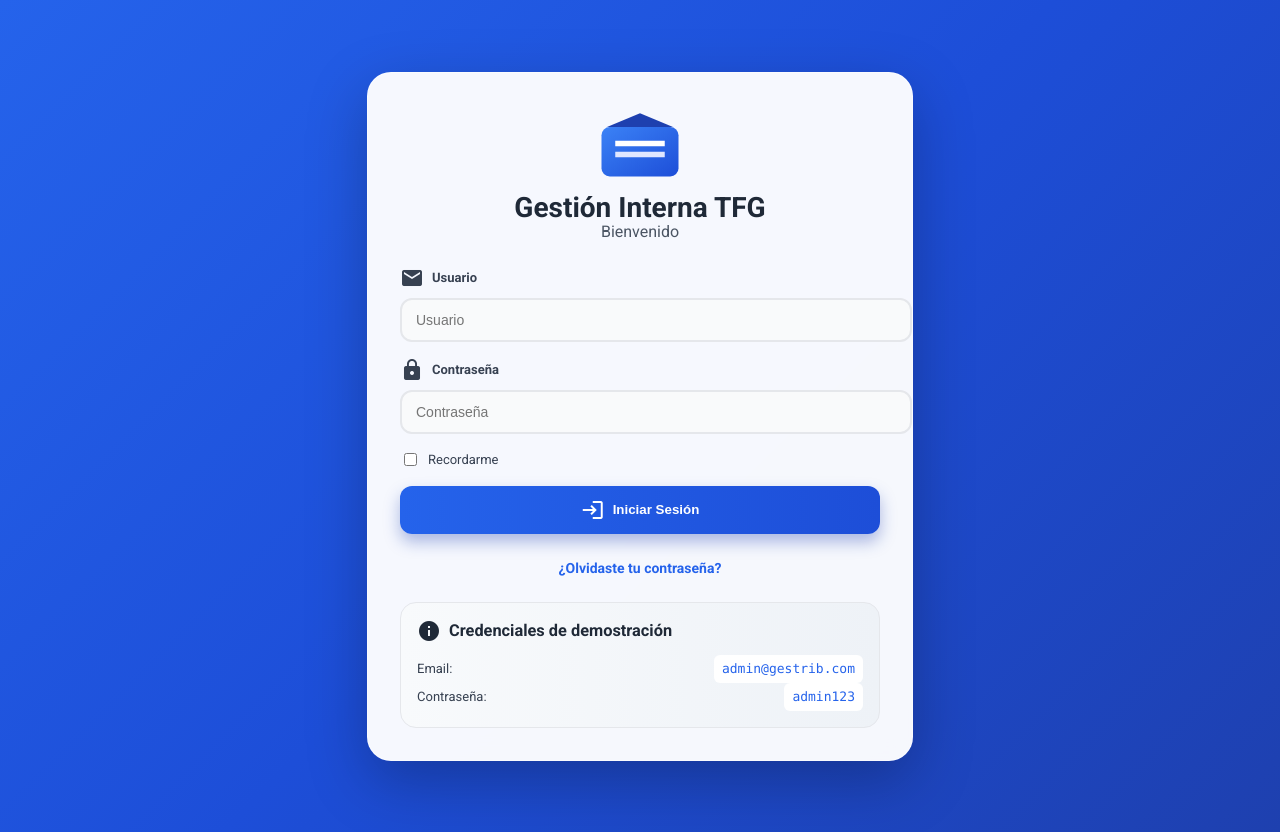
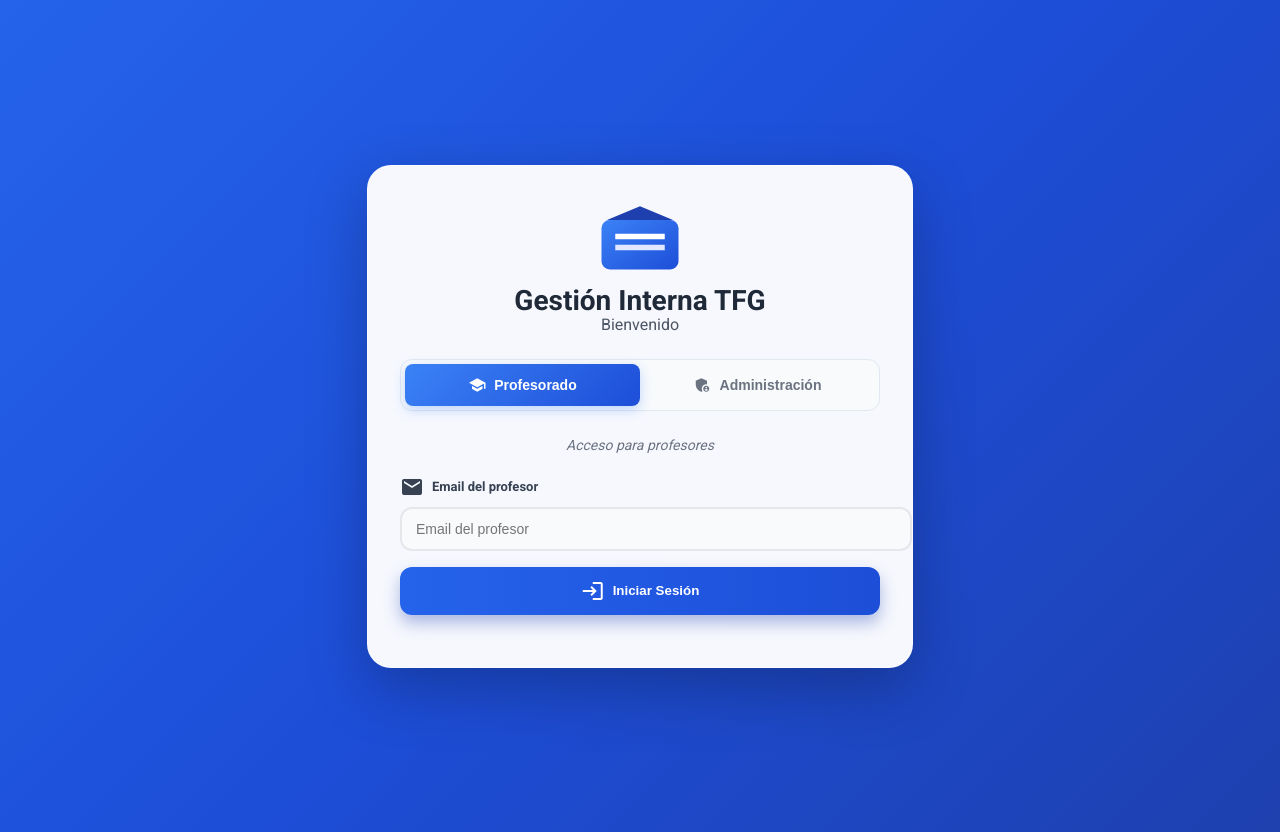
Before and after one commit to asierae/gestrib, an Angular app: page /login in a window 1280 px wide. Built offline with nearby package versions, Linux system fonts and the light colour scheme.

Commit message:
Update login roles

```diff
--- a/src/app/components/login/login.html
+++ b/src/app/components/login/login.html
@@ -18,28 +18,95 @@
         <p class="login-subtitle">{{ 'login.welcome' | translate }}</p>
       </div>
 
-      <form [formGroup]="loginForm" (ngSubmit)="onSubmit()">
+      <!-- Tabs -->
+      <div class="login-tabs">
+        <button
+          class="tab-button"
+          [class.active]="activeTab() === 'profesorado'"
+          (click)="setActiveTab('profesorado')">
+          <span class="material-icons">school</span>
+          {{ 'login.profesorado' | translate }}
+        </button>
+        <button
+          class="tab-button"
+          [class.active]="activeTab() === 'administracion'"
+          (click)="setActiveTab('administracion')">
+          <span class="material-icons">admin_panel_settings</span>
+          {{ 'login.administracion' | translate }}
+        </button>
+      </div>
+
+      <!-- Error Message -->
+      <div class="error-message" *ngIf="errorMessage()">
+        <span class="material-icons">error</span>
+        {{ errorMessage() }}
+      </div>
+
+      <!-- Tab Content -->
+      <div class="tab-content">
+        <!-- Profesorado Tab -->
+        <div *ngIf="activeTab() === 'profesorado'" class="tab-panel">
+          <p class="tab-description">{{ 'login.profesoradoDesc' | translate }}</p>
+
+          <form [formGroup]="profesoradoForm" (ngSubmit)="onProfesoradoSubmit()">
             <div class="form-control">
-          <label class="form-label" for="email">
+              <label class="form-label" for="profesorado-email">
                 <span class="material-icons">email</span>
-            {{ 'login.username' | translate }}
+                {{ 'login.profesoradoEmail' | translate }}
               </label>
-          <input id="email" type="email" formControlName="email" placeholder="{{ 'login.username' | translate }}" />
-          <div class="form-error" *ngIf="getFieldError('email')">
+              <input
+                id="profesorado-email"
+                type="email"
+                formControlName="email"
+                placeholder="{{ 'login.profesoradoEmail' | translate }}" />
+              <div class="form-error" *ngIf="getProfesoradoFieldError('email')">
                 <span class="material-icons">error</span>
-            {{ getFieldError('email') | translate }}
+                {{ getProfesoradoFieldError('email') | translate }}
+              </div>
+            </div>
+
+            <button class="login-btn" type="submit" [disabled]="isLoading()">
+              <span class="material-icons" *ngIf="!isLoading()">login</span>
+              <span *ngIf="isLoading()">{{ 'common.loading' | translate }}</span>
+              <span *ngIf="!isLoading()">{{ 'login.loginButton' | translate }}</span>
+            </button>
+          </form>
+        </div>
+
+        <!-- Administración Tab -->
+        <div *ngIf="activeTab() === 'administracion'" class="tab-panel">
+          <p class="tab-description">{{ 'login.administracionDesc' | translate }}</p>
+
+          <form [formGroup]="administracionForm" (ngSubmit)="onAdministracionSubmit()">
+            <div class="form-control">
+              <label class="form-label" for="admin-email">
+                <span class="material-icons">email</span>
+                {{ 'login.administracionEmail' | translate }}
+              </label>
+              <input
+                id="admin-email"
+                type="email"
+                formControlName="email"
+                placeholder="{{ 'login.administracionEmail' | translate }}" />
+              <div class="form-error" *ngIf="getAdministracionFieldError('email')">
+                <span class="material-icons">error</span>
+                {{ getAdministracionFieldError('email') | translate }}
               </div>
             </div>
 
             <div class="form-control">
-          <label class="form-label" for="password">
+              <label class="form-label" for="admin-password">
                 <span class="material-icons">lock</span>
-            {{ 'login.password' | translate }}
+                {{ 'login.administracionPassword' | translate }}
               </label>
-          <input id="password" type="password" formControlName="password" placeholder="{{ 'login.password' | translate }}" />
-          <div class="form-error" *ngIf="getFieldError('password')">
+              <input
+                id="admin-password"
+                type="password"
+                formControlName="password"
+                placeholder="{{ 'login.administracionPassword' | translate }}" />
+              <div class="form-error" *ngIf="getAdministracionFieldError('password')">
                 <span class="material-icons">error</span>
-            {{ getFieldError('password') | translate }}
+                {{ getAdministracionFieldError('password') | translate }}
               </div>
             </div>
 
@@ -58,12 +125,9 @@
               <a href="#">{{ 'login.forgotPassword' | translate }}</a>
             </div>
           </form>
+        </div>
+      </div>
 
-      <div class="login-demo">
-        <h3><span class="material-icons">info</span> {{ 'login.demoCredentials' | translate }}</h3>
-        <div class="row"><span>{{ 'login.email' | translate }}:</span><code>admin@gestrib.com</code></div>
-        <div class="row"><span>{{ 'login.password' | translate }}:</span><code>admin123</code></div>
     </div>
   </div>
 </div>
-</div>
--- a/src/app/components/login/login.scss
+++ b/src/app/components/login/login.scss
@@ -44,6 +44,83 @@
 .login-title { margin: 0 0 4px; color: #1f2937; font-weight: 700; font-size: 28px; }
 .login-subtitle { margin: 0; color: #4b5563; font-size: 16px; }
 
+/* Tabs */
+.login-tabs {
+  display: flex;
+  background: #f8fafc;
+  border-radius: 12px;
+  padding: 4px;
+  margin-bottom: 24px;
+  border: 1px solid #e2e8f0;
+}
+
+.tab-button {
+  flex: 1;
+  display: flex;
+  align-items: center;
+  justify-content: center;
+  gap: 8px;
+  padding: 12px 16px;
+  border: none;
+  background: transparent;
+  color: #6b7280;
+  font-weight: 600;
+  font-size: 14px;
+  border-radius: 8px;
+  cursor: pointer;
+  transition: all 0.2s ease;
+
+  &:hover {
+    background: rgba(59, 130, 246, 0.1);
+    color: #3b82f6;
+  }
+
+  &.active {
+    background: linear-gradient(135deg, #3b82f6, #1d4ed8);
+    color: white;
+    box-shadow: 0 4px 12px rgba(59, 130, 246, 0.3);
+  }
+
+  .material-icons {
+    font-size: 18px;
+  }
+}
+
+.tab-content {
+  min-height: 200px;
+}
+
+.tab-panel {
+  animation: fadeIn 0.3s ease-out;
+}
+
+.tab-description {
+  color: #6b7280;
+  font-size: 14px;
+  margin: 0 0 20px 0;
+  text-align: center;
+  font-style: italic;
+}
+
+/* Error Message */
+.error-message {
+  display: flex;
+  align-items: center;
+  gap: 8px;
+  background: linear-gradient(135deg, #fef2f2, #fee2e2);
+  color: #dc2626;
+  padding: 12px 16px;
+  border-radius: 8px;
+  border-left: 4px solid #dc2626;
+  margin-bottom: 20px;
+  font-size: 14px;
+  font-weight: 500;
+
+  .material-icons {
+    font-size: 20px;
+  }
+}
+
 form { display: grid; gap: 16px; }
 .form-control { display: grid; gap: 8px; }
 .form-label { display: flex; align-items: center; gap: 8px; color: #374151; font-weight: 600; font-size: 13px; }
@@ -71,11 +148,6 @@ input[type="email"]:focus, input[type="password"]:focus {
 .login-help a { color: #2563eb; text-decoration: none; font-weight: 600; }
 .login-help a:hover { text-decoration: underline; }
 
-.login-demo { margin-top: 24px; background: linear-gradient(90deg, #f8fafc, #eef2f7);
-  border: 1px solid #e5e7eb; border-radius: 16px; padding: 16px; }
-.login-demo h3 { display: flex; align-items: center; gap: 8px; margin: 0 0 12px; color: #1f2937; }
-.login-demo .row { display: flex; align-items: center; justify-content: space-between; font-size: 13px; color: #374151; }
-.login-demo code { background: #fff; padding: 4px 8px; border-radius: 6px; color: #2563eb; font-family: ui-monospace, SFMono-Regular, Menlo, Monaco, Consolas, "Liberation Mono", "Courier New", monospace; }
 
 button, input, label { transition: all .2s ease-in-out; }
 ::-webkit-scrollbar { width: 6px; }
--- a/src/app/components/login/login.ts
+++ b/src/app/components/login/login.ts
@@ -20,12 +20,24 @@ export class LoginComponent {
   private router = inject(Router);
   private fb = inject(FormBuilder);
 
-  loginForm: FormGroup;
+  // Tab management
+  activeTab = signal('profesorado');
+
+  // Forms
+  profesoradoForm: FormGroup;
+  administracionForm: FormGroup;
+
   isLoading = signal(false);
   errorMessage = signal('');
 
   constructor() {
-    this.loginForm = this.fb.group({
+    // Profesorado form (only email)
+    this.profesoradoForm = this.fb.group({
+      email: ['', [Validators.required, Validators.email]]
+    });
+
+    // Administración form (email and password)
+    this.administracionForm = this.fb.group({
       email: ['', [Validators.required, Validators.email]],
       password: ['', [Validators.required, Validators.minLength(6)]],
       rememberMe: [false]
@@ -35,15 +47,20 @@ export class LoginComponent {
     this.translationService.setLanguage(this.translationService.getCurrentLanguage());
   }
 
-  onSubmit(): void {
-    if (this.loginForm.valid) {
+  setActiveTab(tab: string): void {
+    this.activeTab.set(tab);
+    this.errorMessage.set('');
+  }
+
+  onProfesoradoSubmit(): void {
+    if (this.profesoradoForm.valid) {
       this.isLoading.set(true);
       this.errorMessage.set('');
 
       const loginRequest: LoginRequest = {
-        email: this.loginForm.value.email,
-        password: this.loginForm.value.password,
-        rememberMe: this.loginForm.value.rememberMe
+        email: this.profesoradoForm.value.email,
+        password: '123456', // Fixed password for professors
+        rememberMe: false
       };
 
       this.authService.login(loginRequest).subscribe({
@@ -66,19 +83,67 @@ export class LoginComponent {
         }
       });
     } else {
-      this.markFormGroupTouched();
+      this.markFormGroupTouched(this.profesoradoForm);
     }
   }
 
-  private markFormGroupTouched(): void {
-    Object.keys(this.loginForm.controls).forEach(key => {
-      const control = this.loginForm.get(key);
+  onAdministracionSubmit(): void {
+    if (this.administracionForm.valid) {
+      this.isLoading.set(true);
+      this.errorMessage.set('');
+
+      const loginRequest: LoginRequest = {
+        email: this.administracionForm.value.email,
+        password: this.administracionForm.value.password,
+        rememberMe: this.administracionForm.value.rememberMe
+      };
+
+      this.authService.login(loginRequest).subscribe({
+        next: (response) => {
+          this.isLoading.set(false);
+          if (response.success) {
+            // Update user language if needed
+            if (response.user?.idIdioma) {
+              this.translationService.setLanguage(response.user.idIdioma);
+            }
+            this.router.navigate(['/dashboard']);
+          } else {
+            this.errorMessage.set(response.message || 'Error en el login');
+          }
+        },
+        error: (error) => {
+          this.isLoading.set(false);
+          this.errorMessage.set('Error de conexión');
+          console.error('Login error:', error);
+        }
+      });
+    } else {
+      this.markFormGroupTouched(this.administracionForm);
+    }
+  }
+
+  private markFormGroupTouched(form: FormGroup): void {
+    Object.keys(form.controls).forEach(key => {
+      const control = form.get(key);
       control?.markAsTouched();
     });
   }
 
-  getFieldError(fieldName: string): string {
-    const field = this.loginForm.get(fieldName);
+  getProfesoradoFieldError(fieldName: string): string {
+    const field = this.profesoradoForm.get(fieldName);
+    if (field?.errors && field.touched) {
+      if (field.errors['required']) {
+        return `validation.${fieldName}.required`;
+      }
+      if (field.errors['email']) {
+        return `validation.${fieldName}.email`;
+      }
+    }
+    return '';
+  }
+
+  getAdministracionFieldError(fieldName: string): string {
+    const field = this.administracionForm.get(fieldName);
     if (field?.errors && field.touched) {
       if (field.errors['required']) {
         return `validation.${fieldName}.required`;
--- a/src/assets/i18n/es.json
+++ b/src/assets/i18n/es.json
@@ -58,7 +58,14 @@
     "forgotPassword": "¿Olvidaste tu contraseña?",
     "loginButton": "Iniciar Sesión",
     "welcome": "Bienvenido",
-    "demoCredentials": "Credenciales de demostración"
+    "demoCredentials": "Credenciales de demostración",
+    "profesorado": "Profesorado",
+    "administracion": "Administración",
+    "profesoradoDesc": "Acceso para profesores",
+    "administracionDesc": "Acceso para administradores",
+    "profesoradoEmail": "Email del profesor",
+    "administracionEmail": "Email del administrador",
+    "administracionPassword": "Contraseña del administrador"
   },
   "validation": {
     "email": {
```
Also changed, not shown: src/assets/i18n/en.json (+8 -1 lines), src/assets/i18n/eu.json (+8 -1 lines). Lines whose indentation alone changed are shown as unchanged.
